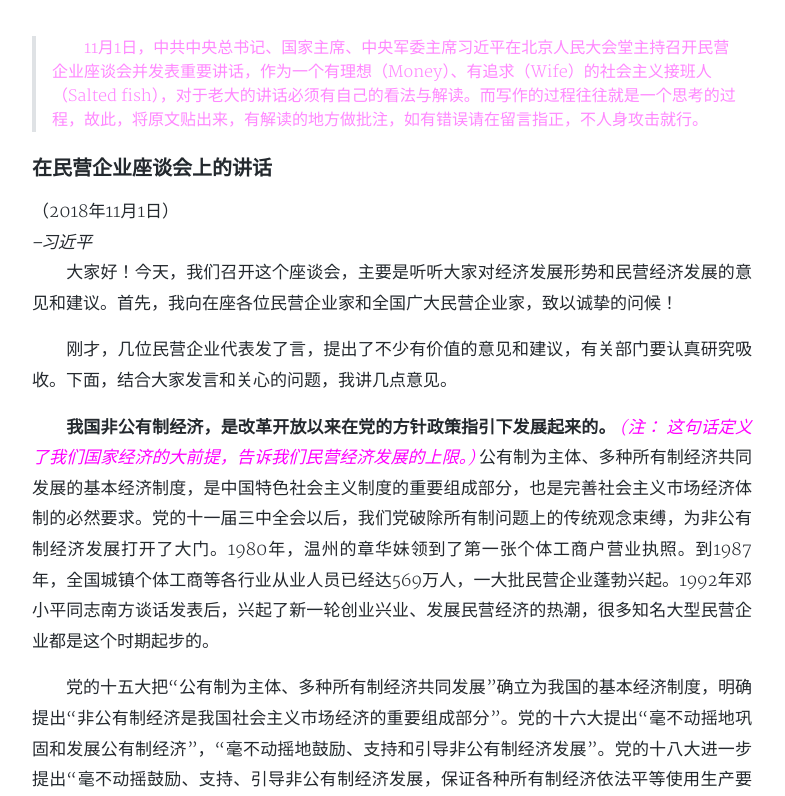
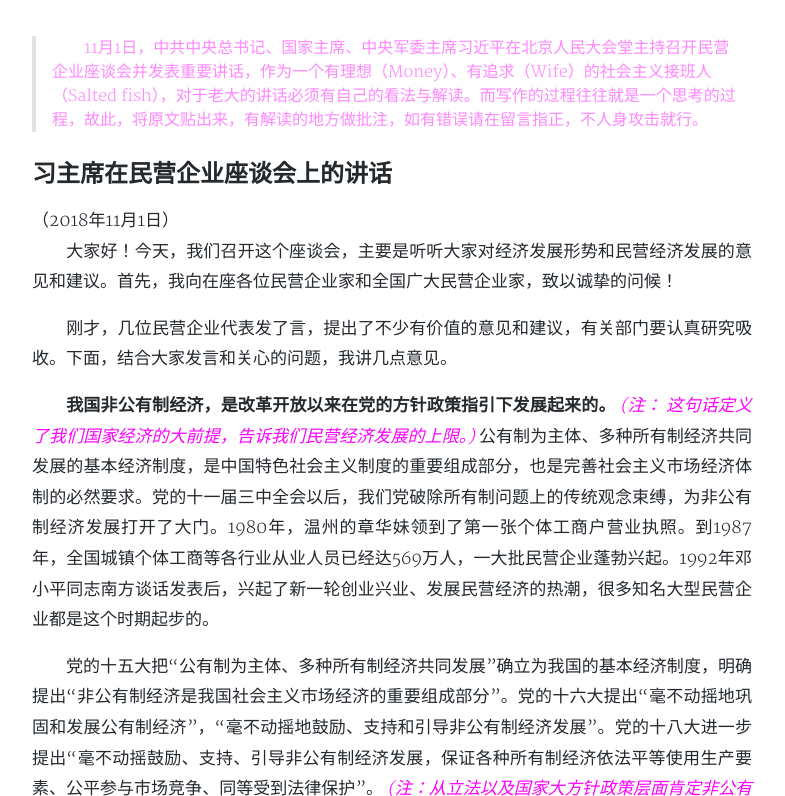
Before and after one commit to fslong520/stock, a Jekyll site: the page built from _posts/2018-11-02-解读习主席讲话（民营企业座谈会）.md, in a window 1280 px wide and 900 px high, scrolled down 360 px, cut to the strip 104-900 px from the top of the window. Shown: the whole strip, without its empty margins (248-1033 px from the left). Built offline with Jekyll 4.4.1, drawn with Linux system fonts in a browser that asks for light colours; nearby versions of some CDN libraries; a style sheet for code colours, icons or effects is not loaded.

Commit message:
新增一篇

```diff
--- a/_posts/2018-11-02-解读习主席讲话（民营企业座谈会）.md
+++ b/_posts/2018-11-02-解读习主席讲话（民营企业座谈会）.md
@@ -9,9 +9,8 @@ tags: 经济
 
 > <font color="#ff88ff">&emsp;&emsp;11月1日，中共中央总书记、国家主席、中央军委主席习近平在北京人民大会堂主持召开民营企业座谈会并发表重要讲话，作为一个有理想（Money）、有追求（Wife）的社会主义接班人（Salted fish），对于老大的讲话必须有自己的看法与解读。而写作的过程往往就是一个思考的过程，故此，将原文贴出来，有解读的地方做批注，如有错误请在留言指正，不人身攻击就行。</font>
 
-### 在民营企业座谈会上的讲话
+## 习主席在民营企业座谈会上的讲话
 （2018年11月1日）
-*--习近平*
 &emsp;&emsp;大家好！今天，我们召开这个座谈会，主要是听听大家对经济发展形势和民营经济发展的意见和建议。首先，我向在座各位民营企业家和全国广大民营企业家，致以诚挚的问候！
 
 &emsp;&emsp;刚才，几位民营企业代表发了言，提出了不少有价值的意见和建议，有关部门要认真研究吸收。下面，结合大家发言和关心的问题，我讲几点意见。
```
Also changed, not shown: 2 other files.
